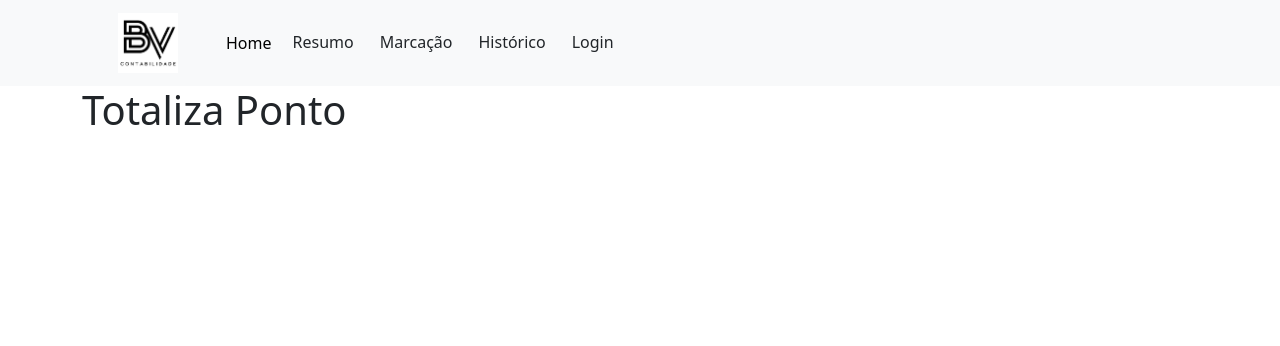
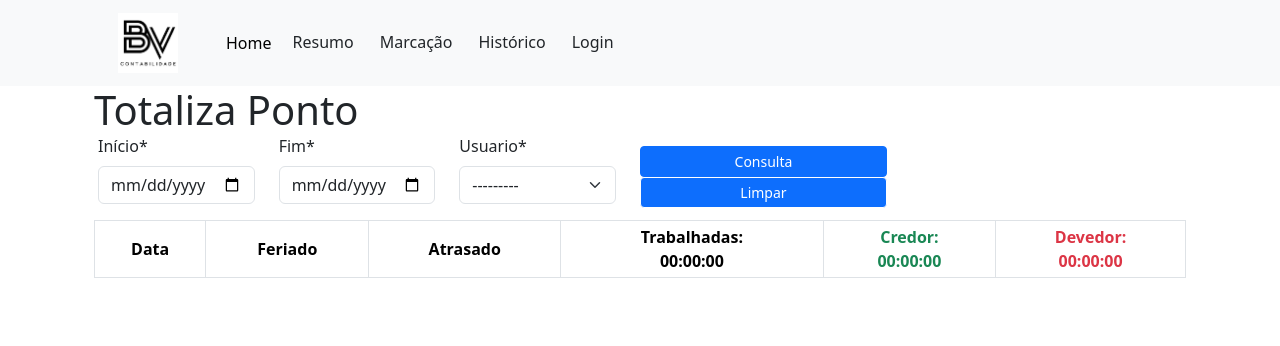
Before and after one commit to Eduardo-Lucas/folha_ponto_docker, a Django app: page /apontamento/totaliza_ponto/ in a window 1280 px wide. Shown: the top 346 px of the page. Run offline with Django 4.2, Linux system fonts and the light colour scheme; lists and menus that the app fills with data are empty; parts of the project's set-up code (start-up, migrations or seed data) failed here and were passed over; some libraries are stand-ins or nearby versions.

Commit message:
totaliza ponto + feriado implemented

```diff
--- a/app/apontamento/models.py
+++ b/app/apontamento/models.py
@@ -1,10 +1,10 @@
-from collections.abc import Iterable
 from datetime import datetime, time, timedelta
 
 from cliente.models import Cliente
 from django.contrib.auth.models import User
 from django.db import models
 from django.urls import reverse
+from feriado.models import Feriado
 
 
 class TipoReceitaManager(models.Manager):
@@ -131,6 +131,104 @@ class PontoManager(models.Manager):
         """
         return self.get_open_pontos(user).last()
 
+    def get_total_hours_by_day_by_user(self, start, end, user):
+        """
+        Returns a list of dictionaries with day and the total hours, summarized by day worked for a given range of days and user.
+        Using the format {day: date, total_hours: total_hours}.
+        """
+        total_hours = []
+
+        for day in range((end - start).days + 1):
+            day = start + timedelta(days=day)
+            horas_trabalhadas = self.total_day_time(day, user)
+
+            feriado = Feriado.objects.is_holiday(
+                year=day.year, month=day.month, day=day.day
+            )
+
+            if feriado:
+                nome_feriado = Feriado.objects.get_description(
+                    year=day.year, month=day.month, day=day.day
+                )
+
+            if day.weekday() >= 5:
+                carga_horaria = timedelta(hours=0)
+            elif feriado:
+                carga_horaria = timedelta(hours=0)
+            else:
+                carga_horaria = timedelta(hours=8)
+
+            if horas_trabalhadas > carga_horaria and feriado:
+                credor = horas_trabalhadas - carga_horaria
+                devedor = timedelta(hours=0)
+            elif horas_trabalhadas <= carga_horaria and not feriado:
+                credor = timedelta(hours=0)
+                devedor = carga_horaria - horas_trabalhadas
+
+            total_hours.append(
+                {
+                    "day": day,
+                    "total_hours": horas_trabalhadas,
+                    "atrasado": self.get_status_atrasado(day, user),
+                    "feriado": feriado,
+                    "nome_feriado": nome_feriado if feriado else "",
+                    "credor": credor,
+                    "devedor": devedor,
+                }
+            )
+
+        return total_hours
+
+    def get_status_atrasado(self, day=None, user=None):
+        """get the first entrada of the day and if it is later than 9:15, it is considered late"""
+        if day is None:
+            day = datetime.now().date()
+        start = datetime.combine(day, time.min)
+        end = datetime.combine(day, time.max)
+        ponto = self.filter(entrada__range=(start, end), usuario=user).first()
+        feriado = Feriado.objects.is_holiday(
+            year=day.year, month=day.month, day=day.day
+        )
+        if ponto:
+            if ponto.entrada.time() > time(9, 15) and not feriado:
+                return True
+        return False
+
+    def get_credor_devedor(self, start, end, user=None):
+        """return a dictionary with total_credor in hours and total_devedor in hours for a given range of days and user"""
+        total_credor = timedelta(hours=0)
+        total_devedor = timedelta(hours=0)
+        for day in range((end - start).days + 1):
+            day = start + timedelta(days=day)
+            horas_trabalhadas = self.total_day_time(day, user)
+
+            feriado = Feriado.objects.is_holiday(
+                year=day.year, month=day.month, day=day.day
+            )
+
+            if day.weekday() >= 5:
+                # if it is a weekend
+                carga_horaria = timedelta(hours=0)
+            elif feriado:
+                # if it is a holiday
+                carga_horaria = timedelta(hours=0)
+            else:
+                # if it is a regular day
+                carga_horaria = timedelta(hours=8)
+
+            if horas_trabalhadas > carga_horaria and feriado:
+                # if the user worked more than the regular hours
+                total_credor += horas_trabalhadas - carga_horaria
+            elif horas_trabalhadas < carga_horaria and not feriado:
+                # if the user worked less than the regular hours
+                total_devedor += carga_horaria - horas_trabalhadas
+
+        return {
+            "total_credor": total_credor,
+            "total_devedor": total_devedor,
+        }
+
+
 class Ponto(models.Model):
     """
     Model to represent a point in time for a user.
@@ -173,7 +271,7 @@ class Ponto(models.Model):
         """
         if self.saida is not None:
             return self.saida - self.entrada
-        return timedelta(0)
+        return timedelta(hours=0)
 
     def __str__(self) -> str:
         """
--- a/app/apontamento/templates/apontamento/appointment_detail.html
+++ b/app/apontamento/templates/apontamento/appointment_detail.html
@@ -63,7 +63,7 @@
                         {% endfor %}
                     </tbody>
                     <tfoot>
-                        <tr class="text-right">
+                        <tr>
                             <td colspan="7">Total de Horas Trabalhadas no dia</td>
                             <td class="pl-3">{{total_trabalhado}}</td>
                         </tr>
--- a/app/apontamento/templates/apontamento/totaliza_ponto.html
+++ b/app/apontamento/templates/apontamento/totaliza_ponto.html
@@ -2,8 +2,75 @@
 
 {% load crispy_forms_tags %}
 {% load static %}
+{% load timedelta_filters %}
 {% block content %}
+<div class="container">
     <h1>Totaliza Ponto</h1>
-    {{ date }}
+    <form method="post" id="folhaPonto" class="row gx-3 gy-2 align-items-center">
+        {% csrf_token %}
 
+        <div class="row">
+            <div class="form-group"></div>
+            <div class="col-md-2">{{form.entrada|as_crispy_field}}</div>
+            <div class="col-md-2">{{form.saida|as_crispy_field}}</div>
+            <div class="col-md-2">{{form.usuario|as_crispy_field}}</div>
+            <div class="col-md-3 d-flex flex-column justify-content-center"">
+                <button type=" submit" class="btn btn-primary btn-sm">
+                <i class="fa-solid fa-search"></i> Consulta
+                </button>
+
+                <a href="{% url 'apontamento:totaliza_ponto' %}" class="btn btn-primary btn-sm"
+                    style="border: 1px solid white;">
+                    <i class="fa-solid fa-arrows-rotate"></i> Limpar
+                </a>
+
+            </div>
+        </div>
+</div>
+
+<div class="container">
+    <table class="table-responsive">
+        <table class="table table-striped table-bordered table-hover table-sm">
+            <thead class="thead-dark">
+                <tr>
+                    <th class="text-center align-middle">Data</th>
+                    <th class="text-center align-middle">Feriado</th>
+                    <th class="text-center align-middle">Atrasado</th>
+                    <th class="text-center">Trabalhadas:<br> {{ total_trabalhado|format_timedelta }}</th>
+                    <th class="text-center text-success">Credor:<br> {{total_credor|format_timedelta}}</th>
+                    <th class="text-center text-danger">Devedor:<br> {{total_devedor|format_timedelta}}</th>
+                </tr>
+            </thead>
+            <tbody>
+                {% for dia in query %}
+                <tr>
+                    <td>{{ dia.day|date:"d/m/Y - l" }}
+                        {% if dia.feriado %}
+                             - <span class="badge rounded-pill text-bg-danger">{{dia.nome_feriado}}</span>
+                        {% endif %}
+                    </td>
+                    <td class="text-center text">
+                        {% if dia.feriado%}
+                            <span class="badge rounded-pill text-bg-danger">Sim</span>
+                        {%else%}
+                            <span class="badge rounded-pill text-bg-success">Não</span>
+                        {% endif %}
+                    </td>
+                    <td class="text-center">
+                        {% if dia.atrasado %}
+                            <span class="badge rounded-pill text-bg-danger">Sim</span>
+                        {%else%}
+                            <span class="badge rounded-pill text-bg-success">Não</span>
+                        {% endif %}
+                    </td>
+                    <td class="text-center">{{dia.total_hours}}</td>
+                    <td class="text-center text-success">{{dia.credor}}</td>
+                    <td class="text-center text-danger">{{dia.devedor}}</td>
+                </tr>
+                {% endfor %}
+            </tbody>
+
+        </table>
+    </table>
+</div>
 {% endblock %}
--- a/app/apontamento/templatetags/timedelta_filters.py
+++ b/app/apontamento/templatetags/timedelta_filters.py
@@ -1,10 +1,15 @@
 # timedelta_filters.py
+from datetime import timedelta
 from django import template
 
 register = template.Library()
 
 @register.filter
 def format_timedelta(value):
+    """Formats a timedelta object to a string in the format HH:MM:SS."""
+    if value is None or not isinstance(value, timedelta):
+        return "00:00:00"
+
     total_seconds = int(value.total_seconds())
     hours = total_seconds // 3600
     minutes = (total_seconds % 3600) // 60
--- a/app/apontamento/views.py
+++ b/app/apontamento/views.py
@@ -435,14 +435,40 @@ def fecha_tarefa(request, pk):
 
 def totaliza_ponto(request):
     """Retorna o total de horas trabalhadas em um intervalo de datas"""
-    service = PontoService()
-    usuario_id = request.user.id
-    data_inicial = datetime.now().date()
-    data_final = datetime.now().date()
+    form = FolhaPontoForm()
+    context = {
+        "form": form,
+    }
+    if request.method == "POST":
+        form = FolhaPontoForm(request.POST)
+        if form.is_valid():
+            data_inicial = form.cleaned_data["entrada"]
+            data_final = form.cleaned_data["saida"]
+            usuario = form.cleaned_data["usuario"]
 
-    query = service.totaliza_ponto(usuario_id, data_inicial, data_final)
+            if data_inicial > data_final:
+                messages.error(
+                    request, "Data inicial não pode ser maior que data final"
+                )
 
-    return render(request, "apontamento/totaliza_ponto.html", {"query": query})
+        query = Ponto.objects.get_total_hours_by_day_by_user(
+            start=data_inicial, end=data_final, user=usuario
+        )
+
+        dict_total_credor_devedor = Ponto.objects.get_credor_devedor(
+            start=data_inicial, end=data_final, user=usuario
+        )
+
+        context = {
+            "form": form,
+            "query": query,
+            "total_trabalhado": Ponto.objects.total_range_days_time(
+                data_inicial, data_final, usuario
+            ),
+            "total_credor": dict_total_credor_devedor["total_credor"],
+            "total_devedor": dict_total_credor_devedor["total_devedor"],
+        }
+    return render(request, "apontamento/totaliza_ponto.html", context)
 
 
 def historico_com_usuario(request):
```
Also changed, not shown: app/feriado/models.py (+27 -1 lines).
